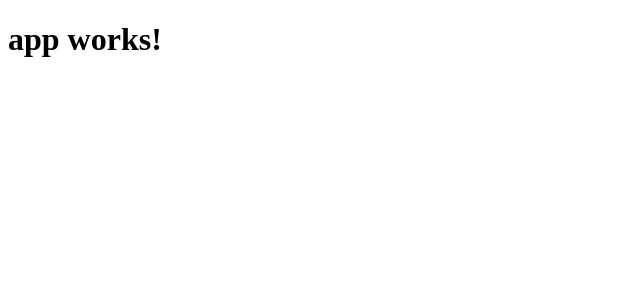
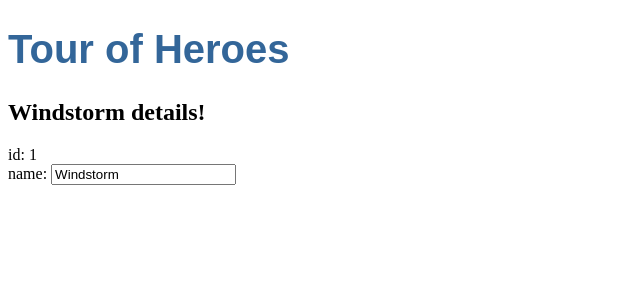
Before and after one commit to phillipells/Angular2Tutorial, an Angular app: page / in a window 1280 px wide. Shown: the top 300 px of the page, without its empty margins (0-640 px from the left). Built offline with nearby package versions, Linux system fonts and the light colour scheme.

Commit message:
Angular2 Tutorial

```diff
--- a/src/app/app.component.css
+++ b/src/app/app.component.css
@@ -0,0 +1,5 @@
+h1 {
+    color: #369;
+    font-family: Arial, Helvetica, sans-serif;
+    font-size: 250%;
+}
--- a/src/app/app.component.html
+++ b/src/app/app.component.html
@@ -1,3 +1,16 @@
 <h1>
   {{title}}
 </h1>
+<h2>
+  {{hero.name}} details!
+</h2>
+<div>
+  <label for="">id: </label>
+  {{hero.id}}
+</div>
+<div>
+  <label>
+    name:
+  </label>
+  <input [(ngModel)]="hero.name" placeholder="name">
+</div>
--- a/src/app/app.component.ts
+++ b/src/app/app.component.ts
@@ -1,4 +1,9 @@
 import { Component } from '@angular/core';
+
+export class Hero {
+  id: number;
+  name: string;
+}
 
 @Component({
   selector: 'app-root',
@@ -6,5 +11,9 @@ import { Component } from '@angular/core';
   styleUrls: ['./app.component.css']
 })
 export class AppComponent {
-  title = 'app works!';
+  title = 'Tour of Heroes';
+  hero : Hero = {
+    id: 1,
+    name: 'Windstorm'
+  };
 }
```
